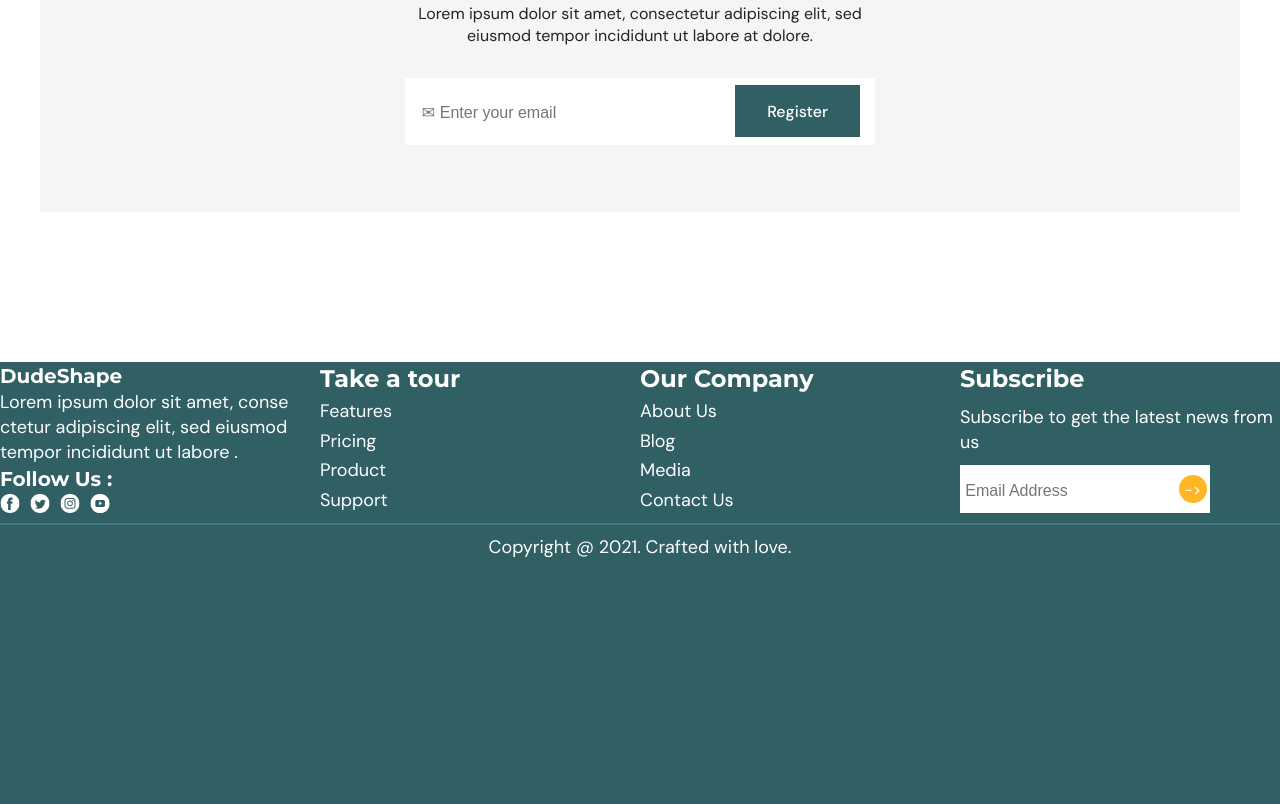
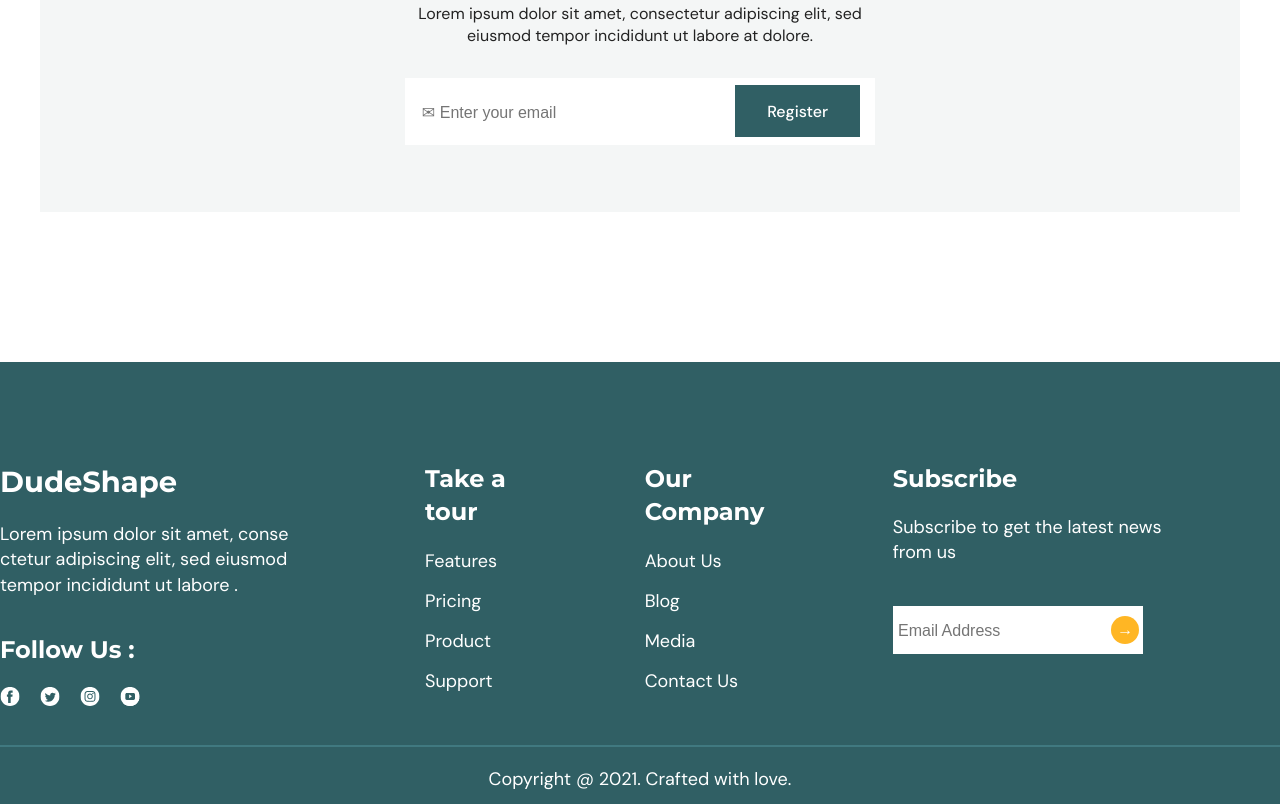
Before and after one commit to TsimurKurchyshyn/DudeShape-Project, a plain HTML site: page index.html in a window 1280 px wide. Shown: the part 4024-4828 px from the top of the page. Drawn offline with Linux system fonts and the light colour scheme.

Commit message:
DudeShape Project commit 6

```diff
--- a/css/style.css
+++ b/css/style.css
@@ -65,6 +65,10 @@ body{
   color: #161616;
   min-width: 320px;
   overflow-x: hidden;
+}
+
+textarea:focus, input:focus{
+  outline: none;
 }
 
 .header{
@@ -594,28 +598,28 @@ body{
 }
 
 .footer__main{
-  display: grid;
-  grid-template-columns: repeat(4, 1fr);
+  display: flex;
+  flex-direction: row;
+  justify-content: center;
 }
 
 .footer__main-column{
   display: flex;
   flex-direction: column;
-  justify-content: space-between;
+  margin-right: 100px;
+  margin-top: 100px;
 }
 
 .footer__column-head{
   font-family: "Montserrat", sans-serif;
   font-weight: 700;
-  font-size: 20px;
-}
-
-.footer__column-title{
   font-size: 24px;
+  margin-bottom: 20px;
 }
 
 .footer__column-tab{
   font-size: 18px;
+  margin-bottom: 15px;
 }
 
 .footer__column-image{
@@ -626,7 +630,7 @@ body{
 .footer__column-pic{
   width: 20px;
   height: 20px;
-  margin-right: 10px;
+  margin-right: 20px;
 }
 
 .footer__line{
@@ -634,8 +638,8 @@ body{
   height: 2px;
   border: none;
   background-color: #407980;
-  margin-top: 10px;
-  margin-bottom: 10px;
+  margin-top: 35px;
+  margin-bottom: 20px;
 }
 
 .footer__register{
@@ -645,6 +649,7 @@ body{
   justify-content: center;
   align-content: center;
   text-align: center;
+  margin-top: 25px;
 }
 
 .footer__register-fill{
@@ -666,6 +671,19 @@ body{
   font-weight: 400;
   font-size: 18px;
   justify-self: center;
+  margin-bottom: 50px;
+}
+
+.footer__column-header{
+  font-size: 29px;
+}
+
+.footer__column-paragraph{
+  width: 325px;
+}
+
+.footer__column-follow{
+  margin-top: 20px;
 }
 
 @media (max-width: 1024px) {
--- a/index.html
+++ b/index.html
@@ -267,9 +267,9 @@
   <section class="footer" id="footerz">
     <div class="footer__main">
       <div class="footer__main-column">
-        <h1 class="footer__column-head">DudeShape</h1>
-        <p class="footer__column-tab">Lorem ipsum dolor sit amet, conse ctetur adipiscing elit, sed eiusmod tempor incididunt ut labore .</p>
-        <p class="footer__column-head">Follow Us :</p>
+        <h1 class="footer__column-head footer__column-header">DudeShape</h1>
+        <p class="footer__column-tab footer__column-paragraph">Lorem ipsum dolor sit amet, conse ctetur adipiscing elit, sed eiusmod tempor incididunt ut labore .</p>
+        <p class="footer__column-head footer__column-follow">Follow Us :</p>
         <div class="footer__column-image">
           <img class="footer__column-pic" src="images/facebookpic.svg">
           <img class="footer__column-pic" src="images/twitterpic.svg">
@@ -278,25 +278,25 @@
         </div>
       </div>
       <div class="footer__main-column">
-        <h1 class="footer__column-head footer__column-title">Take a tour</h1>
+        <h1 class="footer__column-head">Take a tour</h1>
         <p class="footer__column-tab">Features</p>
         <p class="footer__column-tab">Pricing</p>
         <p class="footer__column-tab">Product</p>
         <p class="footer__column-tab">Support</p>
       </div>
       <div class="footer__main-column">
-        <h1 class="footer__column-head footer__column-title">Our Company</h1>
+        <h1 class="footer__column-head">Our Company</h1>
         <p class="footer__column-tab">About Us</p>
         <p class="footer__column-tab">Blog</p>
         <p class="footer__column-tab">Media</p>
         <p class="footer__column-tab">Contact Us</p>
       </div>
       <div class="footer__main-column">
-        <h1 class="footer__column-head footer__column-title">Subscribe</h1>
+        <h1 class="footer__column-head">Subscribe</h1>
         <p class="footer__column-tab">Subscribe to get the latest news from us</p>
         <div class="footer__register">
       <input class="footer__register-fill" type="email" placeholder="Email Address">
-      <button class="footer__register-submit" type="submit">-></button>
+      <button class="footer__register-submit" type="submit">→</button>
     </div>
       </div>
     </div>
```
